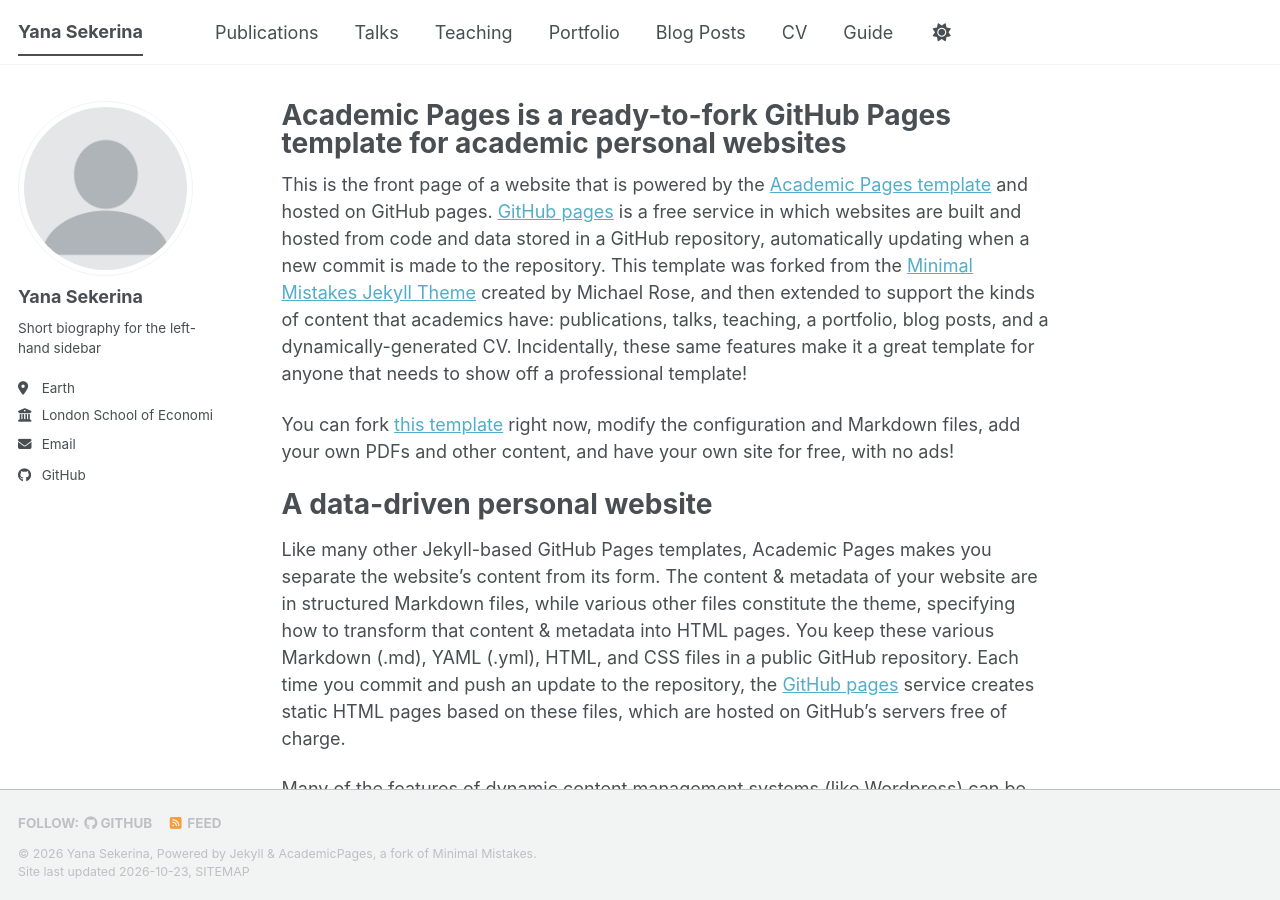
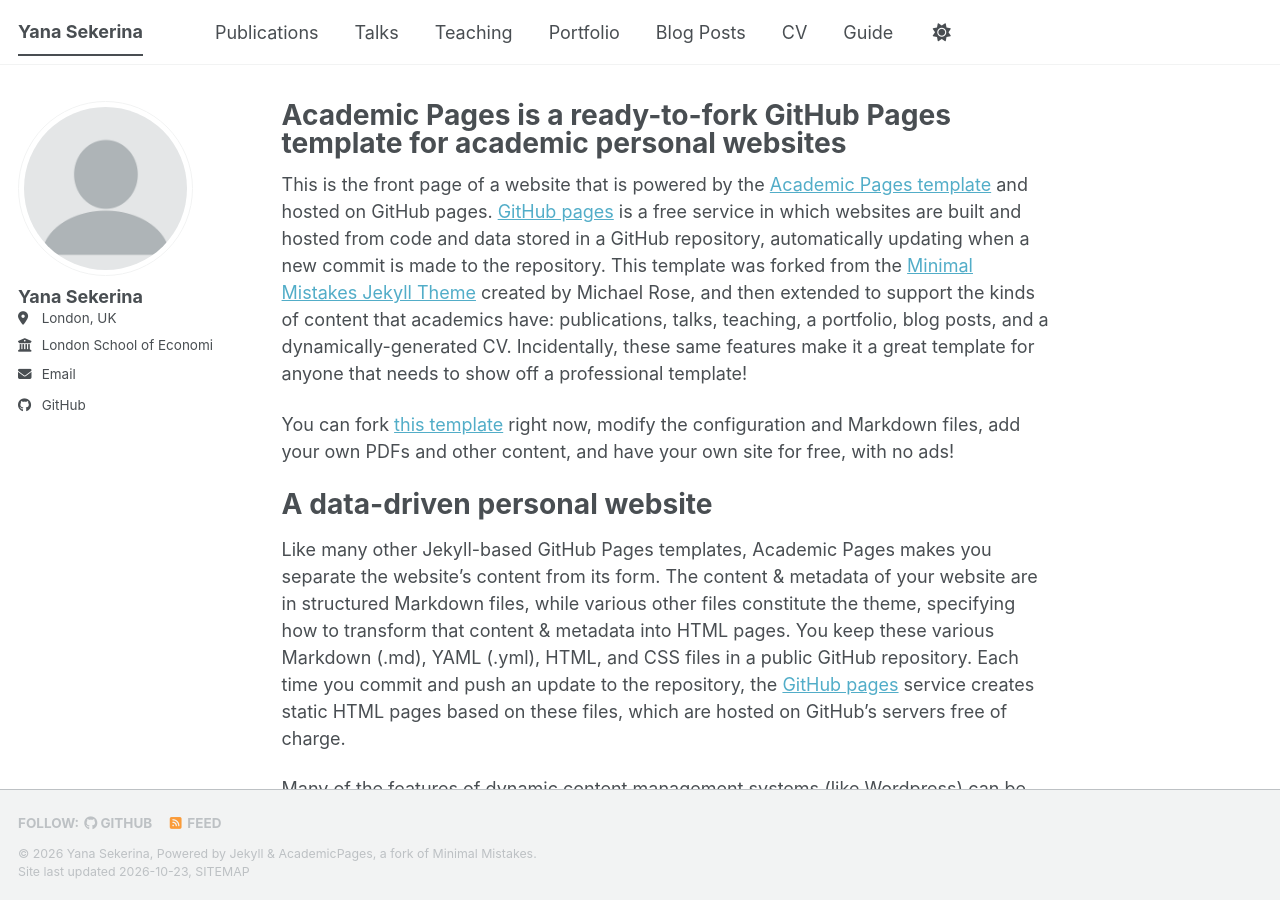
Before and after one commit to ianasekerina/ianasekerina.github.io, a Jekyll site: the page built from _pages/about.md, in a window 1280 px wide and 900 px high. Built offline with Jekyll 4.4.1, drawn with Linux system fonts in a browser that asks for light colours; a style sheet for code colours, icons or effects is not loaded.

Commit message:
Modify site description, baseurl, and location
Updated site configuration with new repository and location.

```diff
--- a/_config.yml
+++ b/_config.yml
@@ -12,11 +12,11 @@ site_theme               : "default" # The available themes options are "default
 title                    : "Yana Sekerina"
 title_separator          : "-"
 name                     : &name "Yana Sekerina"
-description              : &description "Your Name's academic portfolio"   # Update this with a general description of your site, this is the default if not overridden by a page
+description              : # &description "Your Name's academic portfolio"   # Update this with a general description of your site, this is the default if not overridden by a page
 url                      : https://academicpages.github.io # The base hostname & protocol for your site e.g. "https://[your GitHub username].github.io",
                                                            # or if you already have some other page hosted on Github then use "https://[your GitHub username].github.io/[Your Repo Name]"
-baseurl                  : "" # the subpath of your site, e.g. "/blog"
-repository               : "academicpages/academicpages.github.io"
+baseurl                  : # "" # the subpath of your site, e.g. "/blog"
+repository               : "ianasekerina/ianasekerina.github.io/"
 
 # Site Author - The following control what appear as part of the author content on the side bar.
 #               If a field is blank the icon and link will not appear, otherwise it will be shown.
@@ -26,8 +26,8 @@ author:
   avatar           : "profile.png"
   name             : "Yana Sekerina"
   pronouns         : # example: "she/her"
-  bio              : "Short biography for the left-hand sidebar"
-  location         : "Earth"
+  bio              : # "Short biography for the left-hand sidebar"
+  location         : "London, UK"
   employer         : "London School of Economics and Political Science"
   uri              : # URL
   email            : "i.sekerina@lse.ac.uk"
```
